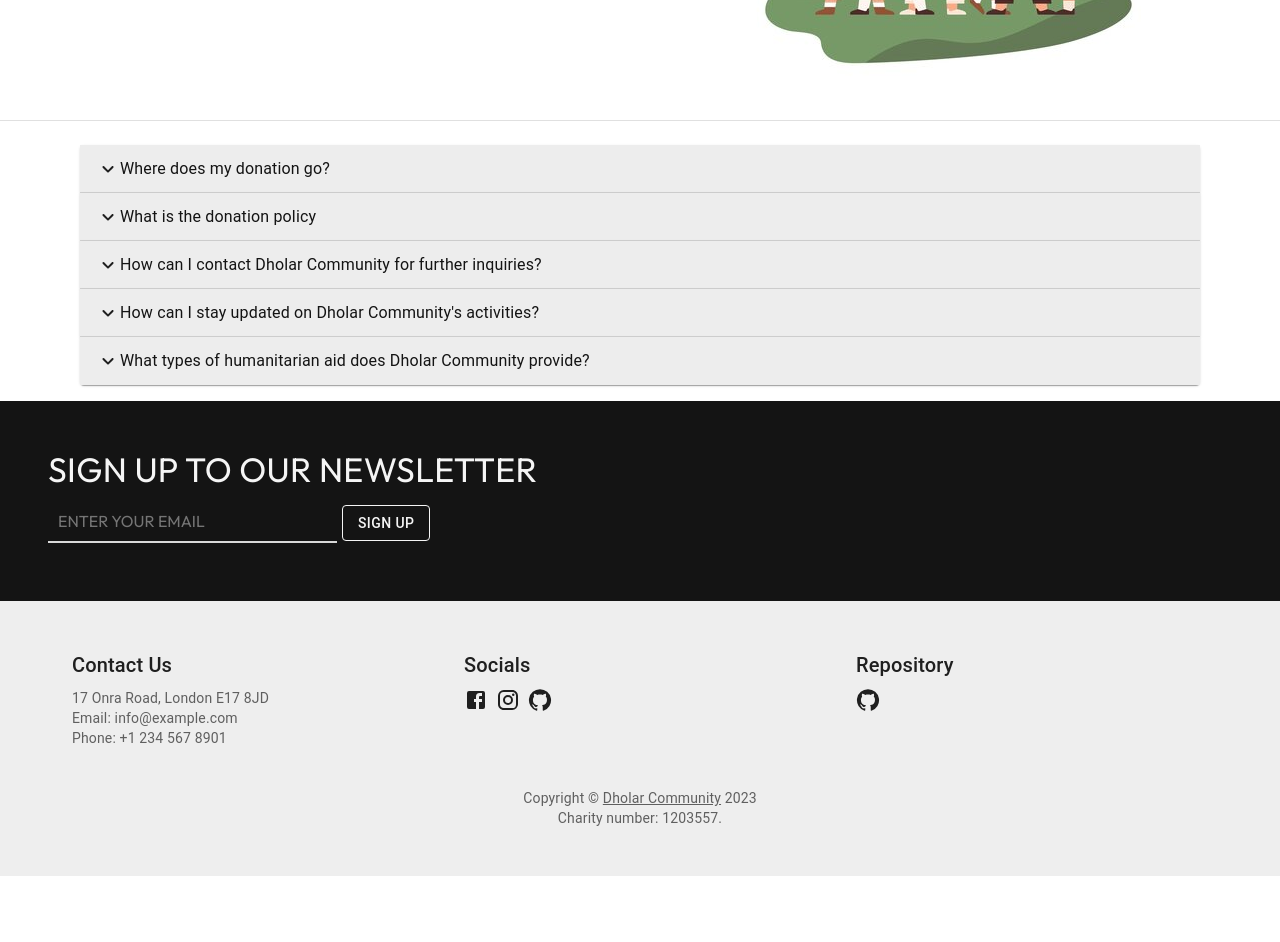
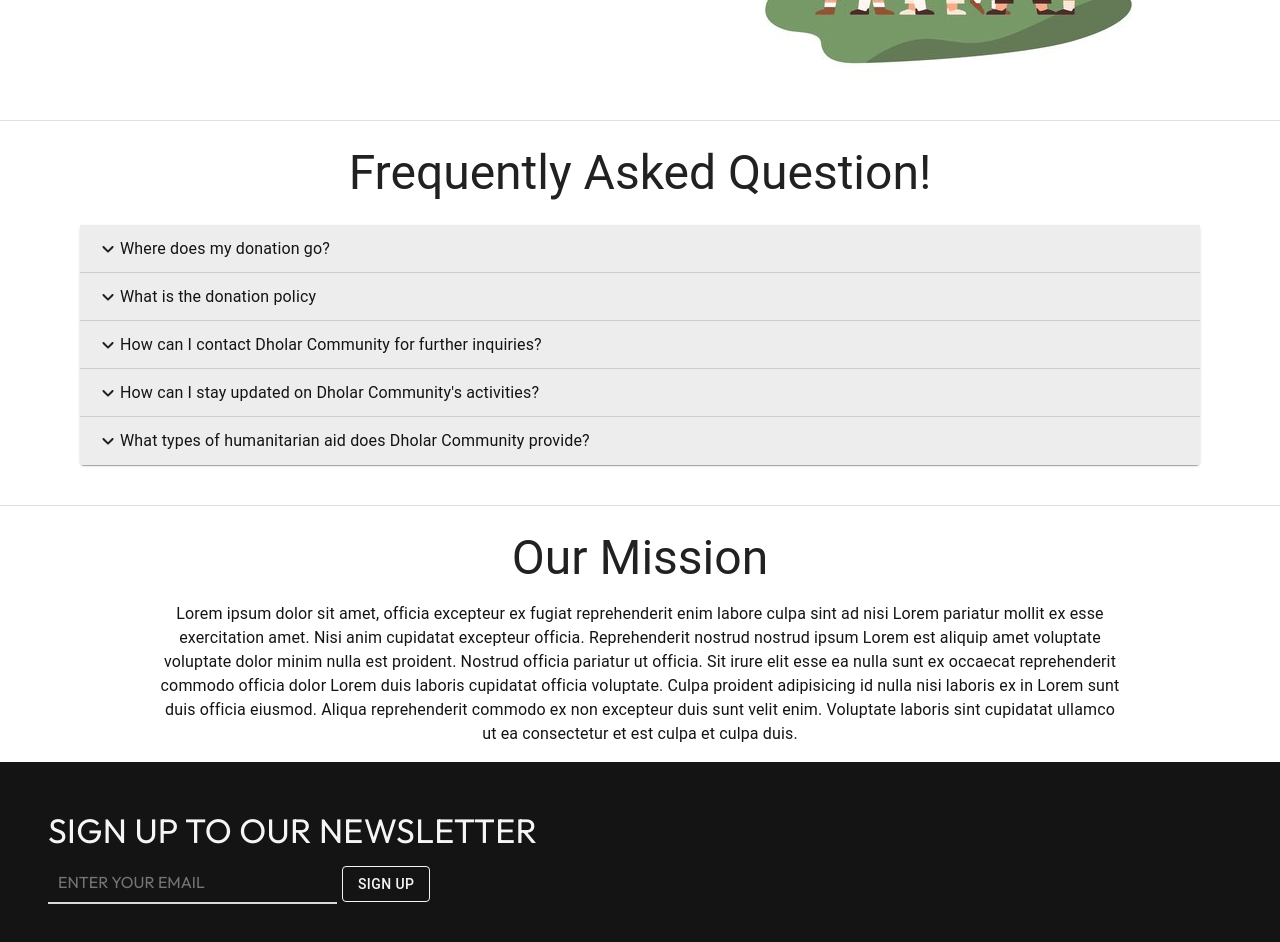
Before and after one commit to AlphaSap/charity-website, a React (Vite) app: page /about in a window 1280 px wide. Shown: the part 520-1462 px from the top of the page. Before the commit the page ends 1396 px from the top, so only its background shows below. Built offline with nearby package versions, Linux system fonts and the light colour scheme.

Commit message:
Added "Our Mission "

```diff
--- a/src/pages/learn-more/LearnMore.tsx
+++ b/src/pages/learn-more/LearnMore.tsx
@@ -4,6 +4,7 @@ import Footer from "../../components/footer/Footer.tsx";
 import LearnMoreHeader from "./components/LearnMoreHeader.tsx";
 import NewsLetter from "../../components/newsletter/NewsLetter.tsx";
 import Faq from "./components/Faq.tsx";
+import Mission from "./components/Mission.tsx";
 
 function LearnMore() {
   return (
@@ -14,6 +15,8 @@ function LearnMore() {
       <LearnMoreHeader />
       <Divider />
       <Faq />
+      <Divider />
+      <Mission />
       <NewsLetter />
       <Footer />
     </>
--- a/src/pages/learn-more/components/Faq.tsx
+++ b/src/pages/learn-more/components/Faq.tsx
@@ -5,6 +5,7 @@ import {
   AccordionDetails,
   Stack,
   Typography,
+  Box,
 } from "@mui/material";
 import { ReactNode, useState } from "react";
 
@@ -48,9 +49,20 @@ function Faq() {
 
   return (
     <>
+      <Box
+        sx={{
+          display: "flex",
+          justifyContent: "center",
+          alignItems: "center",
+          paddingTop: 3,
+        }}
+      >
+        <Typography variant="h3">Frequently Asked Question!</Typography>
+      </Box>
       <Stack
         sx={{
           marginTop: 3,
+          marginBottom: 5,
           paddingX: {
             xs: 4,
             md: 10,
@@ -74,9 +86,7 @@ const faqs: FaqObj[] = [
     question: "Where does my donation go?",
     answer:
       "Rest assured, every penny of your donation directly impacts those in need. Dholar Community is proud to commit 100% of your contribution to providing essential aid, including food, water, shelter, medical assistance, and long-term community development. Transparency and your trust are paramount in our mission to make a meaningful difference in the lives of those facing crises. ",
-    children: (
-      <a href="#">hel</a>
-    )
+    children: <a href="#">hel</a>,
   },
   {
     question: "What is the donation policy",
--- a/src/pages/learn-more/components/Mission.tsx
+++ b/src/pages/learn-more/components/Mission.tsx
@@ -1,8 +1,47 @@
+import { Box, Stack, Typography } from "@mui/material";
 
 function Mission() {
   return (
-    <div>Mission</div>
-  )
+    <>
+      <Box>
+        <Stack
+          direction={{
+            xs: "column",
+            md: "row",
+          }}
+          gap={5}
+          sx={{
+            textAlign: "center",
+            marginTop: 3,
+            marginX: {
+              md: 20,
+              xs: 5,
+            },
+          }}
+        >
+          <Box sx={{ alignItems: "center" }}>
+            <Typography variant="h3" sx={{ marginBottom: 2 }}>
+              Our Mission
+            </Typography>
+            <Typography>
+              Lorem ipsum dolor sit amet, officia excepteur ex fugiat
+              reprehenderit enim labore culpa sint ad nisi Lorem pariatur mollit
+              ex esse exercitation amet. Nisi anim cupidatat excepteur officia.
+              Reprehenderit nostrud nostrud ipsum Lorem est aliquip amet
+              voluptate voluptate dolor minim nulla est proident. Nostrud
+              officia pariatur ut officia. Sit irure elit esse ea nulla sunt ex
+              occaecat reprehenderit commodo officia dolor Lorem duis laboris
+              cupidatat officia voluptate. Culpa proident adipisicing id nulla
+              nisi laboris ex in Lorem sunt duis officia eiusmod. Aliqua
+              reprehenderit commodo ex non excepteur duis sunt velit enim.
+              Voluptate laboris sint cupidatat ullamco ut ea consectetur et est
+              culpa et culpa duis.
+            </Typography>
+          </Box>
+        </Stack>
+      </Box>
+    </>
+  );
 }
 
-export default Mission
+export default Mission;
```
